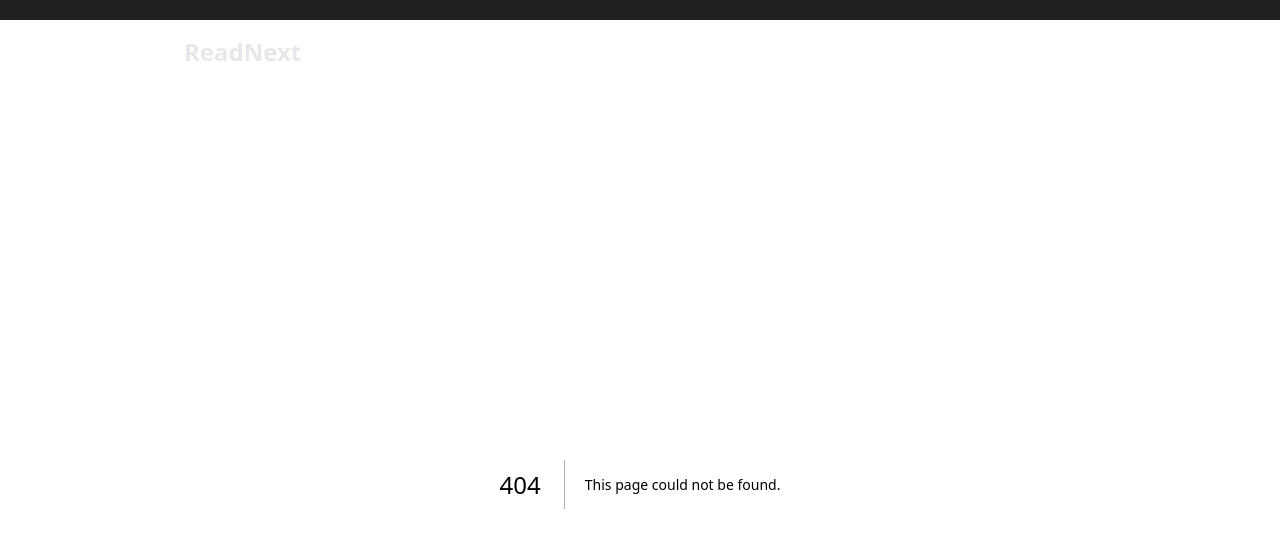
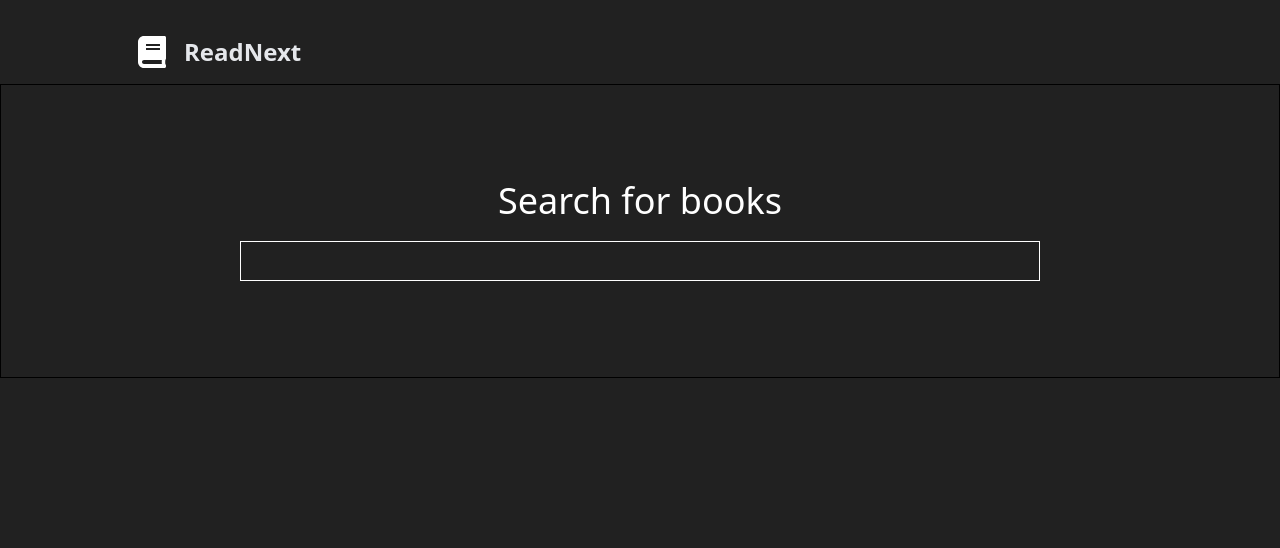
Before and after one commit to berkcantelseren/read-next, a Next.js app: page /app in a window 1280 px wide. Before the commit this address had no page. Shown: the top 548 px of the page. Built offline with nearby package versions, Linux system fonts and the light colour scheme.

Commit message:
started app design

```diff
--- /dev/null
+++ b/app/app/page.tsx
@@ -0,0 +1,10 @@
+export default function App() {
+  return (
+    <section className="pt-[12vh] pb-24 flex border-1 items-center text-center justify-center">
+      <div className="container w-[90%] xl:w-[80%]">
+        <h1 className="text-white text-4xl pb-5">Search for books</h1>
+        <input type="text" className="text-white border-1 h-10 w-200" />
+      </div>
+    </section>
+  );
+}
--- a/app/components/Home/Hero/Hero.tsx
+++ b/app/components/Home/Hero/Hero.tsx
@@ -3,6 +3,7 @@ import Image from "next/image";
 import { Saira } from "next/font/google";
 import { FaArrowDown, FaBook } from "react-icons/fa";
 import { HiArrowTurnLeftDown, HiArrowTurnRightDown } from "react-icons/hi2";
+import Link from "next/link";
 
 const DancingFont = Saira({
   weight: "400",
@@ -23,11 +24,13 @@ export default function Hero() {
             Stuck on what to read next? We've got you covered with great
             recommendations to keep your bookshelf full.
           </p>
-          <button
-            className={`${DancingFont.className} mt-10 px-6 py-3 bg-blue-800 hover:bg-blue-700 text-white font-semibold rounded-lg transition cursor-pointer`}
-          >
-            Get Started
-          </button>
+          <Link href="/app">
+            <button
+              className={`${DancingFont.className} mt-10 px-6 py-3 bg-blue-800 hover:bg-blue-700 text-white font-semibold rounded-lg transition cursor-pointer`}
+            >
+              Get Started
+            </button>
+          </Link>
         </div>
 
         {/* Right Section */}
```
